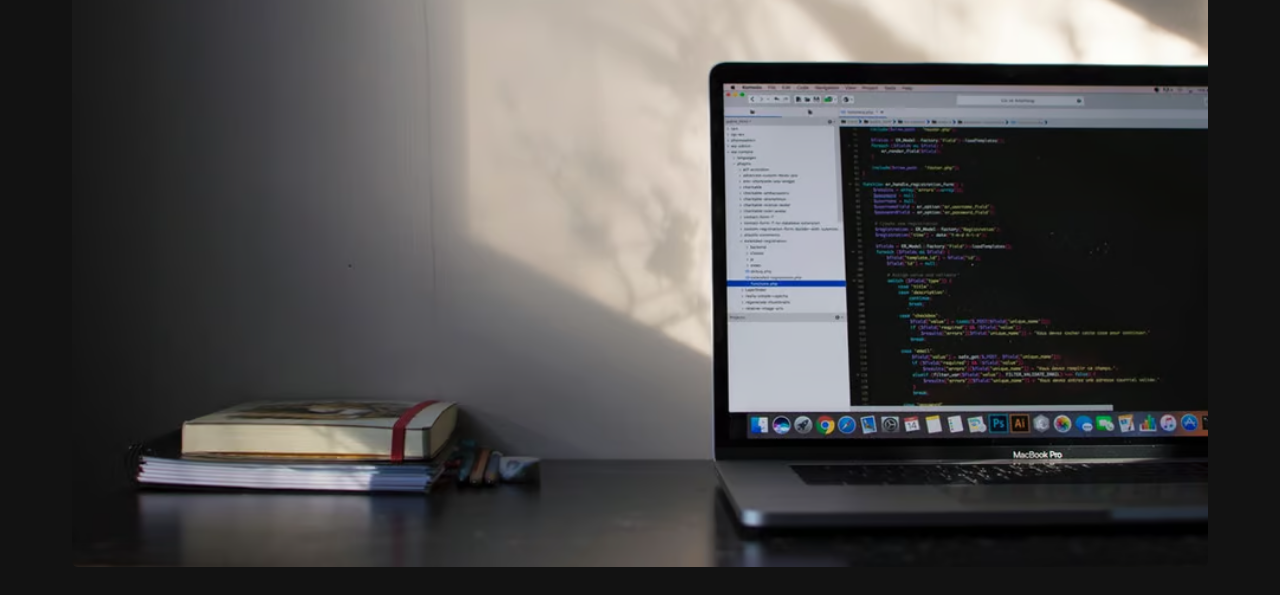
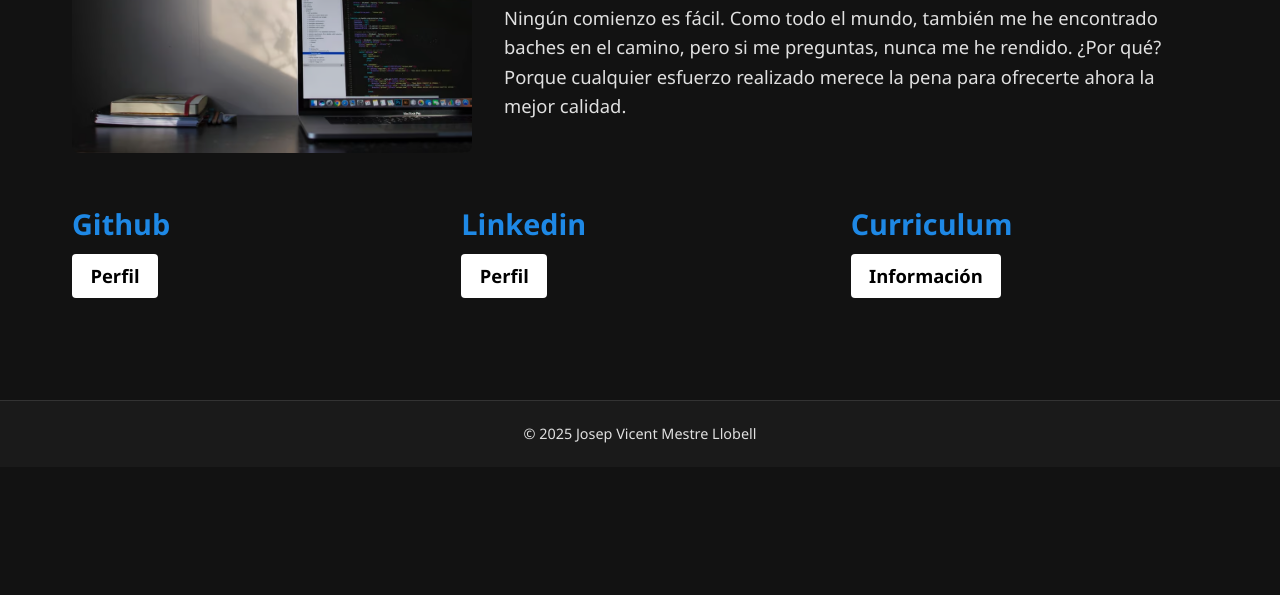
Before and after one commit to BYjosep/BYjosep, a website: page sobre-mi.html in a window 1280 px wide. Shown: the part 177-772 px from the top of the page. Drawn offline with Linux system fonts and the light colour scheme.

Commit message:
feat: Estilos y maquetación sección sobre mí

```diff
--- a/css/style.css
+++ b/css/style.css
@@ -1,4 +1,3 @@
-
 :root {
     --bg-color: #121212;
     --text-color: #e0e0e0;
@@ -70,30 +69,50 @@ main {
 
 .contenido {
     display: flex;
-    align-items: flex-start;
+    flex-wrap: wrap;
     gap: 2em;
+    align-items: center;
     margin-bottom: 3em;
-    flex-wrap: wrap;
-}
-
-.contenido img {
-    flex: 1 1 300px;
-    max-width: 100%;
-    border-radius: 6px;
-}
-
-.contenido div {
-    flex: 2 1 500px;
 }
 
 .contenido h2, .contenido h3 {
+    font-size: 1.8rem;
     margin-bottom: 0.5em;
     color: var(--accent-color);
 }
 
 .contenido p {
-    font-size: 1rem;
+    font-size: 1.15rem;
     margin-bottom: 1em;
+}
+
+.contenido img {
+    max-width: 400px;
+    width: 100%;
+    height: auto;
+    flex: 1;
+    border-radius: 8px;
+}
+
+
+.contenido > div {
+    flex: 2;
+    font-size: 1.15rem;
+}
+
+.redes {
+    display: flex;
+    flex-direction: column;
+    gap: 1.5em;
+}
+
+.redes div {
+    display: flex;
+    justify-content: space-between;
+    align-items: center;
+    background-color: #1e1e1e;
+    padding: 1em;
+    border-radius: 8px;
 }
 
 form {
@@ -102,65 +121,44 @@ form {
     gap: 0.75em;
 }
 
-form label {
-    font-weight: 600;
-}
-
-form input, form textarea {
+form input,
+form textarea {
     padding: 0.6em;
     border: 1px solid var(--border-color);
     border-radius: 4px;
-    font-size: 1rem;
-    width: 100%;
     background-color: #1e1e1e;
     color: var(--text-color);
+    font-size: 1rem;
 }
 
 form button {
     background-color: var(--accent-color);
     color: white;
-    border: none;
     padding: 0.8em;
     font-size: 1rem;
+    border: none;
     border-radius: 4px;
     cursor: pointer;
-    transition: background 0.3s;
 }
+
+
+
 
 form button:hover {
     background-color: #1565c0;
 }
 
-.redes {
-    display: flex;
-    gap: 1.5em;
-    flex-wrap: wrap;
-    margin-top: 1.5em;
-}
-
-.redes div {
-    background-color: #1e1e1e;
-    padding: 1em;
-    border: 1px solid var(--border-color);
-    border-radius: 6px;
-    flex: 1 1 200px;
-    text-align: center;
-}
-
 .btn {
-    display: inline-block;
-    margin-top: 0.5em;
+    background-color: #fff;
+    color: #000;
     padding: 0.5em 1em;
-    background-color: var(--accent-color);
-    color: white;
-    border: none;
     border-radius: 4px;
     text-decoration: none;
-    font-weight: 500;
+    font-weight: bold;
 }
 
 .btn:hover {
-    background-color: #1565c0;
+    background-color: #ccc;
 }
 
 footer {
--- a/sobre-mi.html
+++ b/sobre-mi.html
@@ -29,7 +29,7 @@
         </div>
     </section>
 
-    <section class="redes">
+    <section class="contenido">
             <div>
                 <h3>Github</h3>
                 <a href="https://github.com/BYjosep" class="btn" target="_blank">Perfil</a>
@@ -42,6 +42,7 @@
                 <h3>Curriculum</h3>
                 <a href="curriculum.html" class="btn">Información</a>
             </div>
+        </div>
     </section>
 </main>
 
```
Lines whose indentation alone changed are shown as unchanged.
